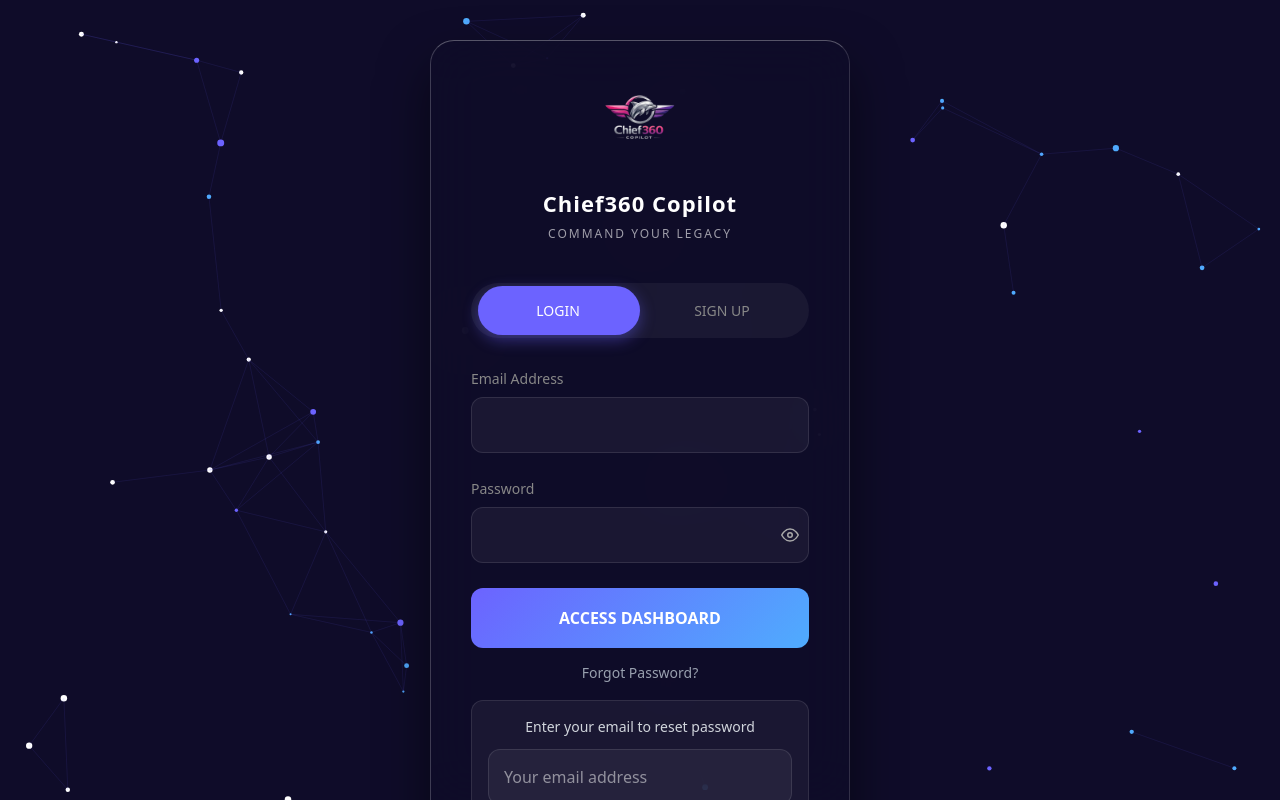
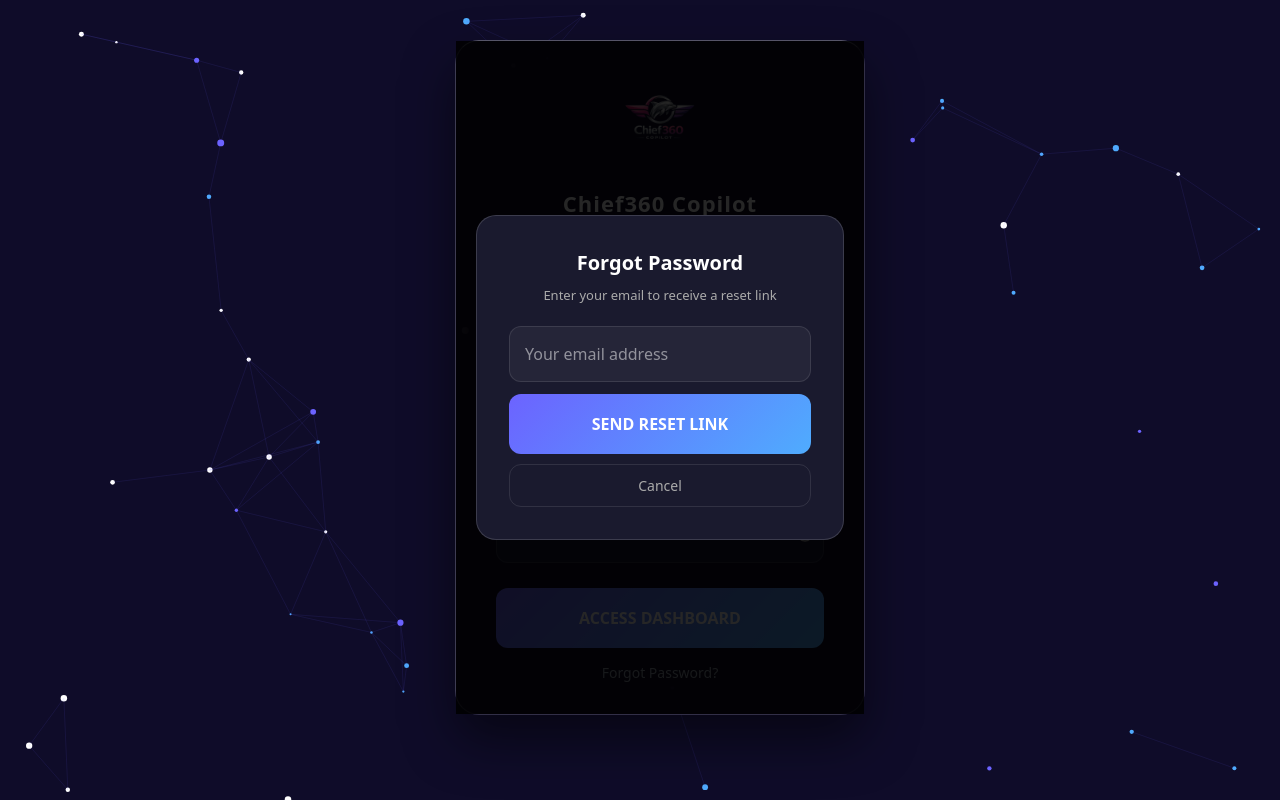
Before and after one commit to pmariyaselvamary-bot/chief360-web, a Next.js app: page /login in a window 1280 px wide. Both pictures are taken after a click on the button "Forgot Password?". Built offline with nearby package versions, Linux system fonts and the light colour scheme.

Commit message:
remove inline forgot password keep modal only

```diff
--- a/src/app/login/page.tsx
+++ b/src/app/login/page.tsx
@@ -279,32 +279,11 @@
                                 </div>
                                 </div>
                                 <button className="submit-btn" onMouseDown={handleRipple} type="submit">ACCESS DASHBOARD</button>
-                                <div className="text-center mt-3">
-    <button type="button" onClick={() => setShowForgotPassword(!showForgotPassword)} className="text-sm text-gray-400 hover:text-white transition-colors">
+                              <div className="text-center mt-3">
+    <button type="button" onClick={() => setShowForgotPassword(true)} className="text-sm text-gray-400 hover:text-white transition-colors">
         Forgot Password?
     </button>
 </div>
-{showForgotPassword && (
-    <div className="mt-4 p-4 rounded-xl border border-white/10 bg-white/5 space-y-3">
-        <p className="text-sm text-gray-300 text-center">Enter your email to reset password</p>
-        <input
-            type="email"
-            placeholder="Your email address"
-            value={forgotEmail}
-            onChange={(e) => setForgotEmail(e.target.value)}
-            className="input-field w-full"
-        />
-        {forgotError && <p className="text-red-400 text-sm">{forgotError}</p>}
-        {forgotMsg && <p className="text-emerald-400 text-sm">{forgotMsg}</p>}
-        <button
-            type="button"
-            onClick={handleForgotPassword}
-            className="submit-btn w-full"
-        >
-            SEND RESET LINK
-        </button>
-    </div>
-)}
                             </>
                         ) : (
                             <>
@@ -324,6 +303,30 @@
                             </>
                         )}
                     </form>
+                    {showForgotPassword && (
+    <div style={{position:'fixed',inset:0,background:'rgba(0,0,0,0.85)',zIndex:9999,display:'flex',alignItems:'center',justifyContent:'center',padding:'20px'}}>
+        <div style={{background:'#1a1a2e',border:'1px solid rgba(255,255,255,0.15)',borderRadius:'20px',padding:'32px',width:'100%',maxWidth:'380px'}}>
+            <h3 style={{color:'white',fontWeight:'bold',fontSize:'20px',marginBottom:'8px',textAlign:'center'}}>Forgot Password</h3>
+            <p style={{color:'#aaa',fontSize:'13px',textAlign:'center',marginBottom:'20px'}}>Enter your email to receive a reset link</p>
+            <input
+                type="email"
+                placeholder="Your email address"
+                value={forgotEmail}
+                onChange={(e) => setForgotEmail(e.target.value)}
+                className="input-field"
+                style={{width:'100%',marginBottom:'12px',boxSizing:'border-box'}}
+            />
+            {forgotError && <p style={{color:'#f87171',fontSize:'13px',marginBottom:'8px'}}>{forgotError}</p>}
+            {forgotMsg && <p style={{color:'#34d399',fontSize:'13px',marginBottom:'8px'}}>{forgotMsg}</p>}
+            <button type="button" onClick={handleForgotPassword} className="submit-btn" style={{width:'100%',marginBottom:'10px'}}>
+                SEND RESET LINK
+            </button>
+            <button type="button" onClick={() => {setShowForgotPassword(false);setForgotEmail('');setForgotMsg('');setForgotError('');}} style={{width:'100%',background:'none',border:'1px solid rgba(255,255,255,0.1)',borderRadius:'12px',color:'#aaa',cursor:'pointer',fontSize:'14px',padding:'10px'}}>
+                Cancel
+            </button>
+        </div>
+    </div>
+)}
 
                 </div>
             </div>
```
